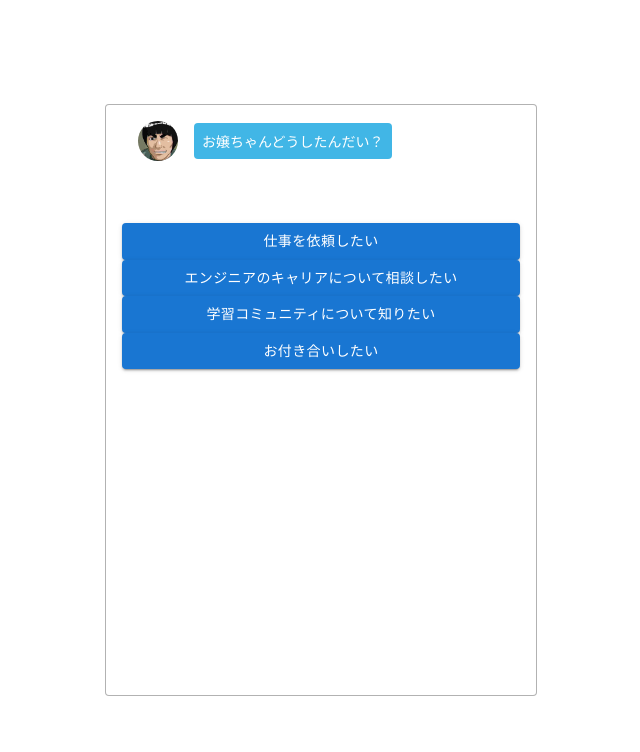
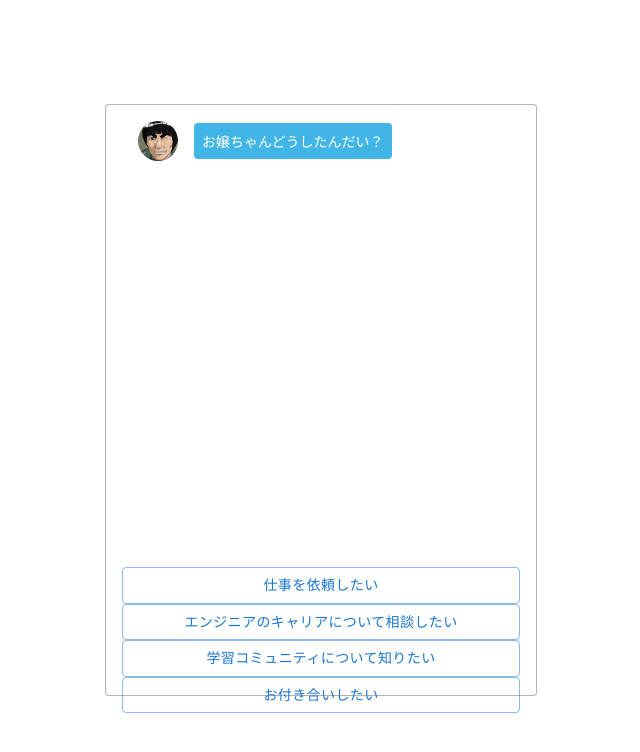
Before and after one commit to somaasahi/react_chatbot, a React (Create React App) app: page / in a window 1280 px wide. Shown: the top 752 px of the page, without its empty margins (319-959 px from the left). Built offline with nearby package versions, Linux system fonts and the light colour scheme.

Commit message:
materialUIcss

```diff
--- a/package.json
+++ b/package.json
@@ -5,6 +5,7 @@
   "dependencies": {
     "@emotion/react": "^11.7.1",
     "@emotion/styled": "^11.6.0",
+    "@material-ui/styles": "^4.11.4",
     "@material-ui/system": "^4.12.1",
     "@mui/material": "^5.0.0-rc.1",
     "@mui/styled-engine-sc": "^5.0.0-rc.1",
--- a/src/components/Answer.jsx
+++ b/src/components/Answer.jsx
@@ -1,12 +1,29 @@
 import React from "react";
 import Button from '@mui/material/Button';
-import Stack from '@mui/material/Stack';
+import { makeStyles } from '@material-ui/styles';
 
 
+const useStyles = makeStyles({
+  button: {
+    borderColor: '#FFB549',
+    color: '#FFB549',
+    fontweight: 600,
+    marginBottom: '8px',
+    "&:hover": {
+      borderColor: '#FFB549',
+      backgroundColor: '#FFB549',
+      color: '#fff'
+    }
+  },
+})
+
 const Answer = (props) => {
+  const classes = useStyles()
 
   return(
-    <Button variant="contained" onClick={() => props.select(props.content, props.nextId)}>
+    <Button
+    className={classes.button}
+    variant="outlined" onClick={() => props.select(props.content, props.nextId)}>
       {props.content}
     </Button>
   )
--- a/src/components/Chats.jsx
+++ b/src/components/Chats.jsx
@@ -1,13 +1,22 @@
 import * as React from 'react';
 import List from '@mui/material/List';
 import {Chat} from './index';
+import { makeStyles } from '@material-ui/styles';
 
+const useStyles = makeStyles({
+  chats: {
+    height: 400,
+    padding: '0',
+    overflow: 'auto'
+  }
+})
 
 
 const Chats = (props) => {
+  const classes = useStyles()
 
   return (
-    <List sx={{ width: '100%', maxWidth: 360, bgcolor: 'background.paper' }}>
+    <List className={classes.chats}>
       {props.chats.map((chat, index) => {
         return <Chat text={chat.text} type={chat.type} key={index.toString()}/>
       })}
```
Also changed, not shown: 1 other file (tests, documents, lock files or other folders).
